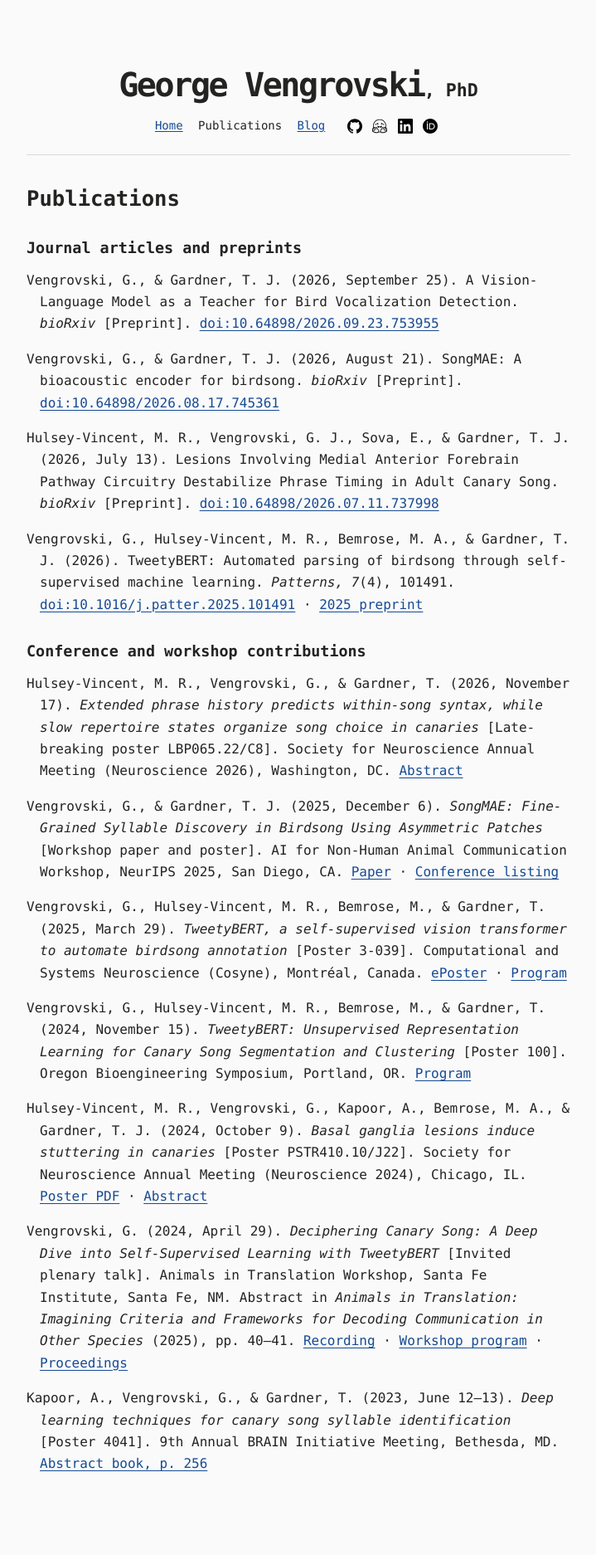
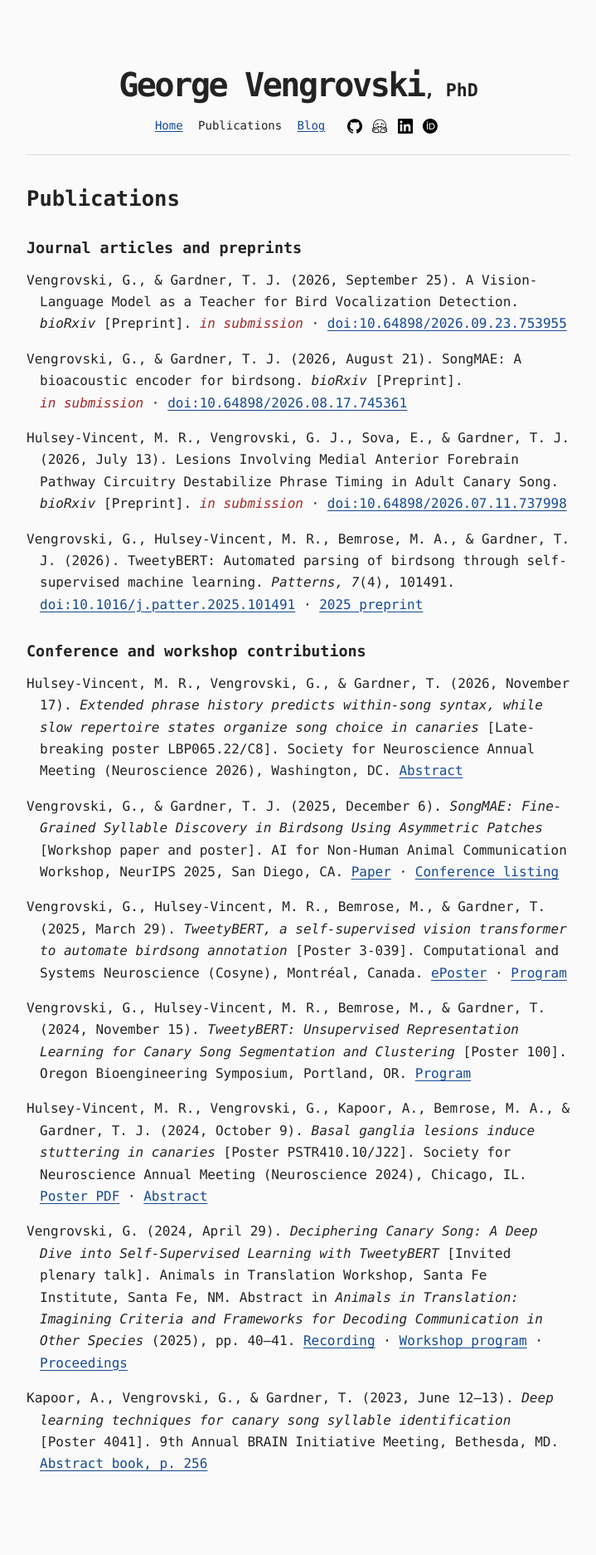
Before and after one commit to georgevenven/personal_website, a Jekyll site: the page built from publications.md, in a window 1280 px wide. Shown: the whole page at 83% size, without its empty margins (280-999 px from the left). Built offline with Jekyll 4.4.1, drawn with Linux system fonts in a browser that asks for light colours.

Commit message:
Mark preprints in submission

```diff
--- a/assets/style.css
+++ b/assets/style.css
@@ -122,3 +122,8 @@ li + li {
   text-indent: -1rem;
   overflow-wrap: anywhere;
 }
+
+.submission-status {
+  color: #a52727;
+  white-space: nowrap;
+}
--- a/publications.md
+++ b/publications.md
@@ -10,11 +10,11 @@ permalink: /publications/
 
 ## Journal articles and preprints
 
-Vengrovski, G., & Gardner, T. J. (2026, September 25). A Vision-Language Model as a Teacher for Bird Vocalization Detection. *bioRxiv* [Preprint]. [doi:10.64898/2026.09.23.753955](https://doi.org/10.64898/2026.09.23.753955)
+Vengrovski, G., & Gardner, T. J. (2026, September 25). A Vision-Language Model as a Teacher for Bird Vocalization Detection. *bioRxiv* [Preprint]. <em class="submission-status">in submission</em> · [doi:10.64898/2026.09.23.753955](https://doi.org/10.64898/2026.09.23.753955)
 
-Vengrovski, G., & Gardner, T. J. (2026, August 21). SongMAE: A bioacoustic encoder for birdsong. *bioRxiv* [Preprint]. [doi:10.64898/2026.08.17.745361](https://doi.org/10.64898/2026.08.17.745361)
+Vengrovski, G., & Gardner, T. J. (2026, August 21). SongMAE: A bioacoustic encoder for birdsong. *bioRxiv* [Preprint]. <em class="submission-status">in submission</em> · [doi:10.64898/2026.08.17.745361](https://doi.org/10.64898/2026.08.17.745361)
 
-Hulsey-Vincent, M. R., Vengrovski, G. J., Sova, E., & Gardner, T. J. (2026, July 13). Lesions Involving Medial Anterior Forebrain Pathway Circuitry Destabilize Phrase Timing in Adult Canary Song. *bioRxiv* [Preprint]. [doi:10.64898/2026.07.11.737998](https://doi.org/10.64898/2026.07.11.737998)
+Hulsey-Vincent, M. R., Vengrovski, G. J., Sova, E., & Gardner, T. J. (2026, July 13). Lesions Involving Medial Anterior Forebrain Pathway Circuitry Destabilize Phrase Timing in Adult Canary Song. *bioRxiv* [Preprint]. <em class="submission-status">in submission</em> · [doi:10.64898/2026.07.11.737998](https://doi.org/10.64898/2026.07.11.737998)
 
 Vengrovski, G., Hulsey-Vincent, M. R., Bemrose, M. A., & Gardner, T. J. (2026). TweetyBERT: Automated parsing of birdsong through self-supervised machine learning. *Patterns, 7*(4), 101491. [doi:10.1016/j.patter.2025.101491](https://doi.org/10.1016/j.patter.2025.101491) · [2025 preprint](https://doi.org/10.1101/2025.04.09.648029)
 
```
